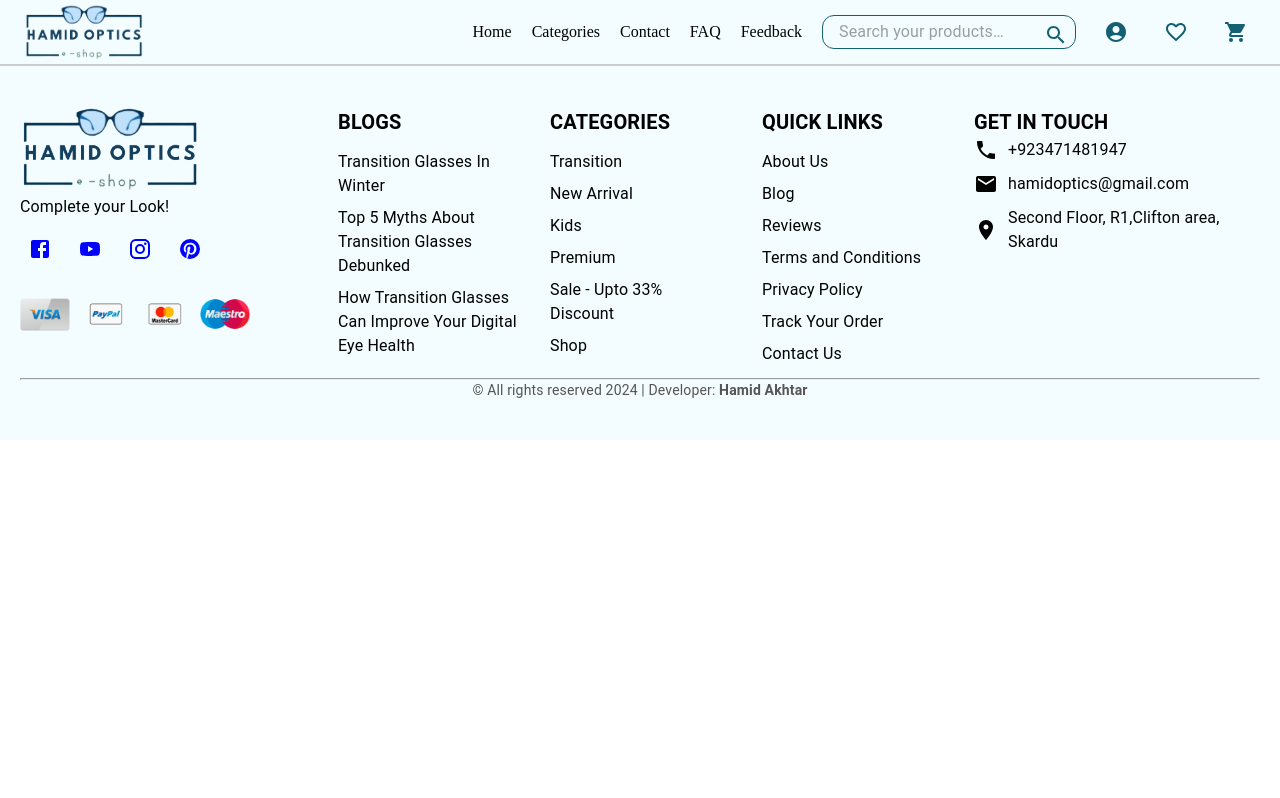
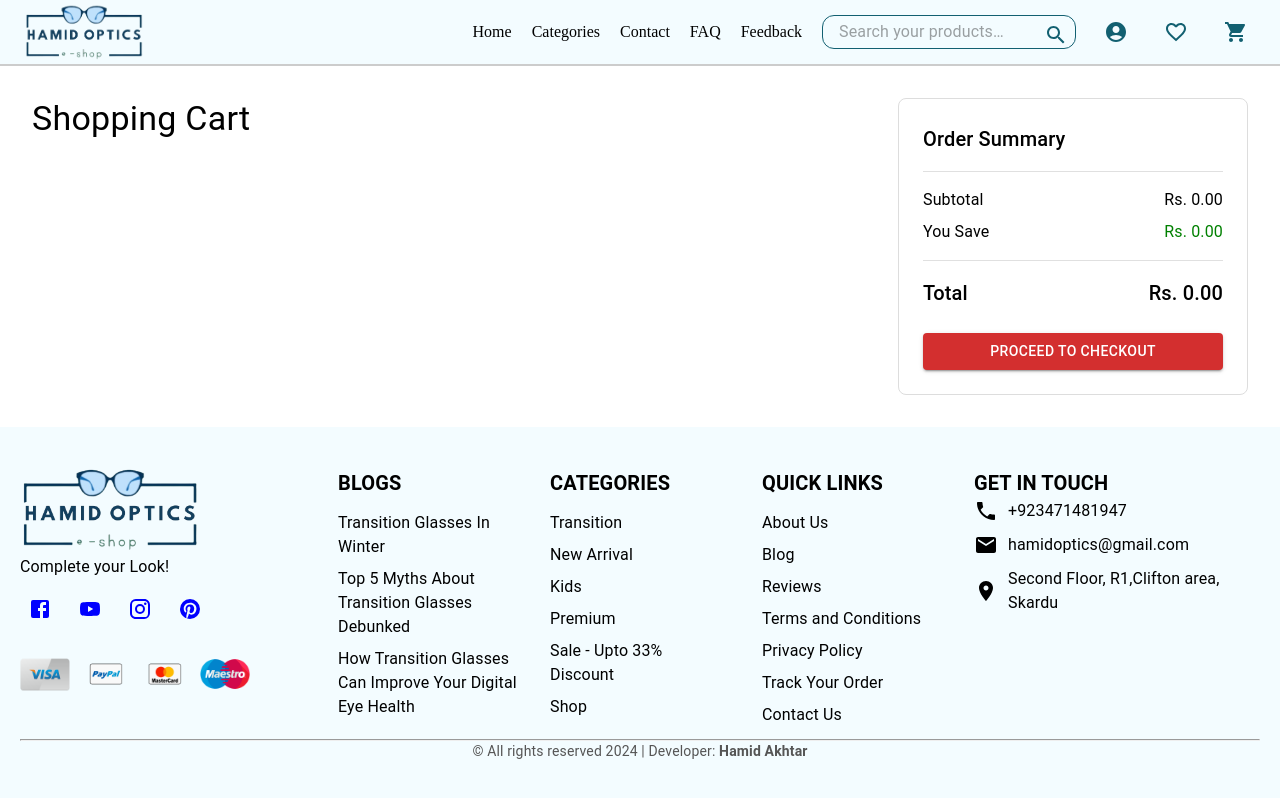
Before and after one commit to HamidAkhtar00/FullStackWebsite, a React (Vite) app in the folder Frontend/: page /shopping-cart in a window 1280 px wide. Shown: the top 798 px of the page. Built offline with nearby package versions, Linux system fonts and the light colour scheme.

Commit message:
add context file

```diff
--- a/Frontend/src/App.jsx
+++ b/Frontend/src/App.jsx
@@ -9,6 +9,7 @@ import ContactUsComponent from './components/Contact';
 import Shop from './components/Shop';
 import ProductDetails from './components/ProductDetails';
 import FeedbackSlider from './components/Feedback';
+import ShoppingCarts from './components/ShoppingCarts';
 
 
 
@@ -24,6 +25,7 @@ function App() {
         <Route path="/feedback" element={<FeedbackSlider />} />
         <Route path="/categories" element={<Shop />} />
         <Route path="/product-details/:id" element={<ProductDetails />} />
+        <Route path="/shopping-cart" element={<ShoppingCarts />} />
       </Routes>
       <Footer />
     </Router>
--- a/Frontend/src/components/ProductDetails.jsx
+++ b/Frontend/src/components/ProductDetails.jsx
@@ -1,20 +1,34 @@
-import React, { useState } from 'react';
+import React, { useState, useContext } from 'react';
 import { Grid, Typography, Box, Button, IconButton, Radio, RadioGroup, FormControlLabel, TextField } from '@mui/material';
-import { useNavigate, useLocation } from 'react-router-dom'; // <-- useLocation to retrieve product details
+import { useNavigate, useLocation } from 'react-router-dom';
 import { Add, Remove } from '@mui/icons-material';
+import { CartContext } from '../context/CartContext'; // Import the CartContext
 
 const ProductDetails = () => {
   const navigate = useNavigate();
-  const { state } = useLocation();  // <-- Retrieve the state passed from Products component
-  const { product } = state;        // Destructure the product from state
+  const { state } = useLocation();
+  const { product } = state;
+
+  const { addToCart } = useContext(CartContext); // Access addToCart from context
 
   const [quantity, setQuantity] = useState(1);
   const [selectedSize, setSelectedSize] = useState('56/18/135/140');
   const [selectedColor, setSelectedColor] = useState('Gold/Black');
 
   const handleAddToCart = () => {
+    const productData = {
+      id: product.id, // Assuming each product has a unique id
+      name: product.name,
+      image: product.image, // Ensure this is a valid URL
+      price: product.price, // Ensure this is a number or string representing a number
+      discountPrice: product.discountPrice, // Ensure this is a number or string representing a number
+      quantity: quantity,
+    };
+
+    addToCart(productData);
     navigate('/shopping-cart');
   };
+
 
   return (
     <Box sx={{ padding: 4 }}>
@@ -23,23 +37,22 @@ const ProductDetails = () => {
         <Grid item xs={12} md={6}>
           <Box sx={{ position: 'relative' }}>
             <img
-              src={product.image} // <-- Change imageUrl to image
+              src={product.image}
               alt={product.name}
               style={{ width: '100%', borderRadius: 8 }}
             />
           </Box>
-          {/* Thumbnails (optional) */}
         </Grid>
 
         {/* Right Section: Product Details */}
         <Grid item xs={12} md={6}>
-          <Typography variant="h5">{product.name}</Typography> {/* <-- Product Name */}
+          <Typography variant="h5">{product.name}</Typography>
           <Typography variant="h6" sx={{ textDecoration: 'line-through' }}>
-            Rs. {product.price} {/* <-- Original Price */}
+            Rs. {product.price}
           </Typography>
           <Typography variant="h5" color="error">
             Rs. {product.discountPrice} (Save {((product.price.replace(/[^\d.-]/g, '') - product.discountPrice.replace(/[^\d.-]/g, '')) / product.price.replace(/[^\d.-]/g, '') * 100).toFixed(0)}%)
-          </Typography> {/* <-- Discounted Price */}
+          </Typography>
 
           {/* Product Features */}
           <Box sx={{ mt: 2 }}>
--- /dev/null
+++ b/Frontend/src/components/ShoppingCarts.jsx
@@ -0,0 +1,76 @@
+import React, { useContext } from 'react';
+import { CartContext } from '../context/CartContext';
+import { Box, Typography, Button, Divider } from '@mui/material';
+
+const ShoppingCart = () => {
+  const { cartItems, removeFromCart } = useContext(CartContext);
+
+  // Temporary discount and total calculations
+  const subtotal = cartItems.reduce((acc, item) => acc + item.discountPrice * item.quantity, 0);
+  const totalSavings = cartItems.reduce((acc, item) => acc + (item.price - item.discountPrice) * item.quantity, 0);
+
+  return (
+    <Box sx={{ display: 'flex', padding: 4, gap: 4 }}>
+      {/* Left: Cart Items */}
+      <Box sx={{ flexGrow: 1 }}>
+        <Typography variant="h4" sx={{ mb: 3 }}>Shopping Cart</Typography>
+        {cartItems.map((item) => (
+          <Box
+            key={item.id}
+            sx={{ display: 'flex', alignItems: 'center', justifyContent: 'space-between', mb: 3, borderBottom: '1px solid #ddd', paddingBottom: 2 }}
+          >
+            <img src={item.image} alt={item.name} style={{ width: 100, height: 100, marginRight: 20 }} />
+            <Box sx={{ flexGrow: 1 }}>
+              <Typography variant="h6">{item.name}</Typography>
+              <Typography variant="body2" sx={{ textDecoration: 'line-through', color: 'gray' }}>
+                Rs. {item.price}
+              </Typography>
+              <Typography variant="h6" color="error">
+                Rs. {parseFloat(item.discountPrice).toFixed(2)}
+              </Typography>
+              <Typography variant="body2">Quantity: {item.quantity}</Typography>
+            </Box>
+            <Box>
+              <Button
+                variant="outlined"
+                onClick={() => removeFromCart(item.id)}
+                sx={{ borderColor: 'red', color: 'red' }}
+              >
+                Remove
+              </Button>
+            </Box>
+          </Box>
+        ))}
+      </Box>
+
+      {/* Right: Order Summary */}
+      <Box
+        sx={{ width: '300px', border: '1px solid #ddd', padding: 3, borderRadius: '8px' }}
+      >
+        <Typography variant="h6" sx={{ mb: 2 }}>Order Summary</Typography>
+        <Divider sx={{ mb: 2 }} />
+        <Box sx={{ display: 'flex', justifyContent: 'space-between', mb: 1 }}>
+          <Typography variant="body1">Subtotal</Typography>
+          <Typography variant="body1">Rs. {subtotal.toFixed(2)}</Typography>
+        </Box>
+        <Box sx={{ display: 'flex', justifyContent: 'space-between', mb: 1 }}>
+          <Typography variant="body1">You Save</Typography>
+          <Typography variant="body1" color="green">Rs. {totalSavings.toFixed(2)}</Typography>
+        </Box>
+        <Divider sx={{ my: 2 }} />
+        <Box sx={{ display: 'flex', justifyContent: 'space-between', fontWeight: 'bold' }}>
+          <Typography variant="h6">Total</Typography>
+          <Typography variant="h6">Rs. {(subtotal).toFixed(2)}</Typography>
+        </Box>
+        <Button
+          variant="contained"
+          sx={{ mt: 3, width: '100%', backgroundColor: '#d32f2f', color: 'white' }}
+        >
+          Proceed to Checkout
+        </Button>
+      </Box>
+    </Box>
+  );
+};
+
+export default ShoppingCart;
--- /dev/null
+++ b/Frontend/src/context/CartContext.jsx
@@ -0,0 +1,21 @@
+import React, { createContext, useState } from 'react';
+
+export const CartContext = createContext();
+
+export const CartProvider = ({ children }) => {
+  const [cartItems, setCartItems] = useState([]);
+
+  const addToCart = (product) => {
+    setCartItems((prevItems) => [...prevItems, product]);
+  };
+
+  const removeFromCart = (id) => {
+    setCartItems((prevItems) => prevItems.filter(item => item.id !== id));
+  };
+
+  return (
+    <CartContext.Provider value={{ cartItems, addToCart, removeFromCart }}>
+      {children}
+    </CartContext.Provider>
+  );
+};
```
Also changed, not shown: Frontend/src/main.jsx (+4 -3 lines).
